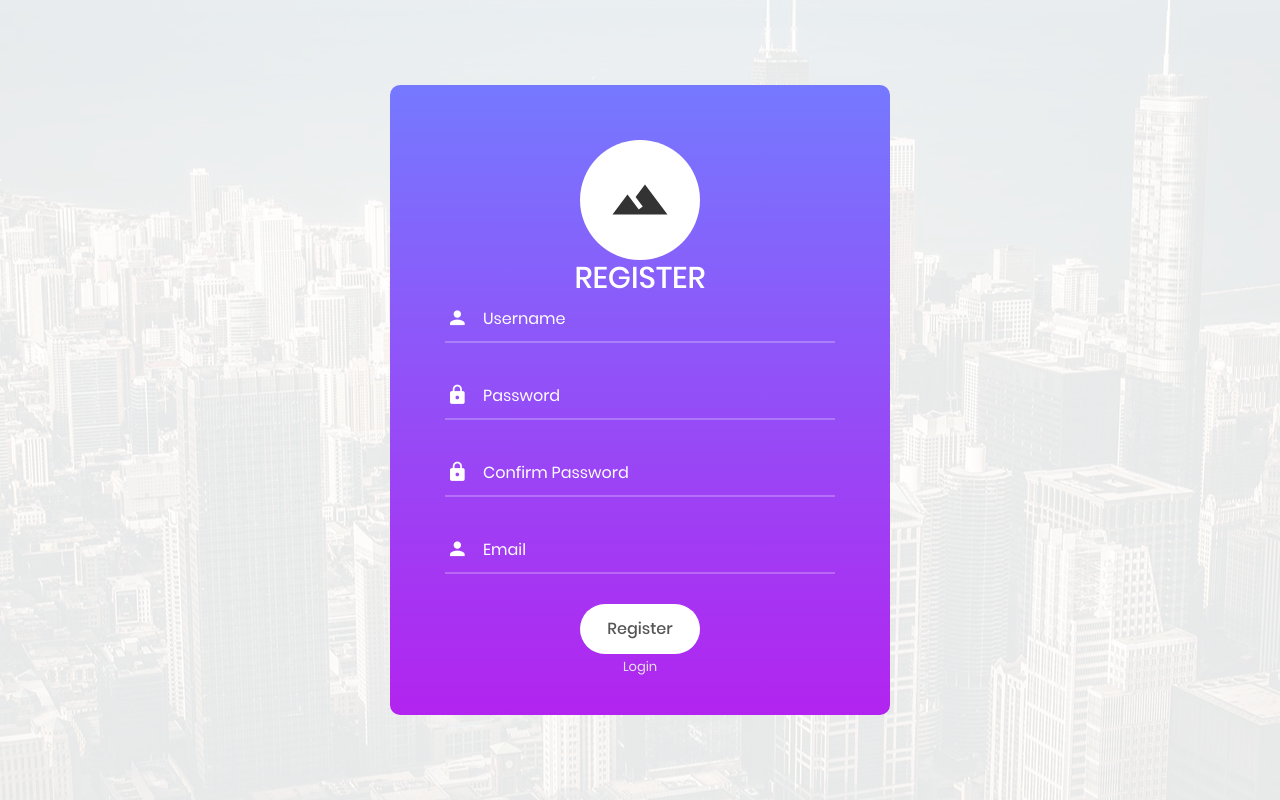
After one commit to abolfazl382/standblog_django, a Django app: page /register in a window 1280 px wide. The commit adds this page. Run offline with Django 5.2, Linux system fonts and the light colour scheme; some libraries are stand-ins or nearby versions.

Commit message:
add register view

```diff
--- /dev/null
+++ b/account/templates/account/register.html
@@ -0,0 +1,110 @@
+{% load static %}
+
+<!DOCTYPE html>
+<html lang="en">
+<head>
+	<title>Login V3</title>
+	<meta charset="UTF-8">
+	<meta name="viewport" content="width=device-width, initial-scale=1">
+<!--===============================================================================================-->
+	<link rel="icon" type="image/png" href="{% static 'images/icons/favicon.ico' %}"/>
+<!--===============================================================================================-->
+	<link rel="stylesheet" type="text/css" href="{% static 'vendor/bootstrap/css/bootstrap.min.css' %}">
+<!--===============================================================================================-->
+	<link rel="stylesheet" type="text/css" href="{% static 'fonts/font-awesome-4.7.0/css/font-awesome.min.css' %}">
+<!--===============================================================================================-->
+	<link rel="stylesheet" type="text/css" href="{% static 'fonts/iconic/css/material-design-iconic-font.min.css' %}">
+<!--===============================================================================================-->
+	<link rel="stylesheet" type="text/css" href="{% static 'vendor/animate/animate.css' %}">
+<!--===============================================================================================-->
+	<link rel="stylesheet" type="text/css" href="{% static 'vendor/css-hamburgers/hamburgers.min.css' %}">
+<!--===============================================================================================-->
+	<link rel="stylesheet" type="text/css" href="{% static 'vendor/animsition/css/animsition.min.css' %}">
+<!--===============================================================================================-->
+	<link rel="stylesheet" type="text/css" href="{% static 'vendor/select2/select2.min.css' %}">
+<!--===============================================================================================-->
+	<link rel="stylesheet" type="text/css" href="{% static 'vendor/daterangepicker/daterangepicker.css' %}">
+<!--===============================================================================================-->
+	<link rel="stylesheet" type="text/css" href="{% static 'css/util.css' %}">
+	<link rel="stylesheet" type="text/css" href="{% static 'css/main.css' %}">
+<!--===============================================================================================-->
+</head>
+<body>
+
+	<div class="limiter">
+		<div class="container-login100" style="background-image: url('{% static 'images/bg-01.jpg' %}');">
+			<div class="wrap-login100">
+				<form class="login100-form validate-form" method="post">
+                    {% csrf_token %}
+					<span class="login100-form-logo">
+						<i class="zmdi zmdi-landscape"></i>
+					</span>
+
+					<span class="login100-form-title p-b-34 p-t-27">
+						Register
+					</span>
+
+                    {% for error in errors %}
+                        <p class="text text-danger mb-2 bg-white">{{ error }}</p>
+                    {% endfor %}
+
+					<div class="wrap-input100 validate-input" data-validate = "Enter username">
+						<input class="input100" type="text" name="username" placeholder="Username">
+						<span class="focus-input100" data-placeholder="&#xf207;"></span>
+					</div>
+
+					<div class="wrap-input100 validate-input" data-validate="Enter password">
+						<input class="input100" type="password" name="password" placeholder="Password">
+						<span class="focus-input100" data-placeholder="&#xf191;"></span>
+					</div>
+
+                    <div class="wrap-input100 validate-input" data-validate="Enter password">
+						<input class="input100" type="password" name="confirm_password" placeholder="Confirm Password">
+						<span class="focus-input100" data-placeholder="&#xf191;"></span>
+					</div>
+
+                    <div class="wrap-input100 validate-input" data-validate = "Enter email">
+						<input class="input100" type="email" name="email" placeholder="Email">
+						<span class="focus-input100" data-placeholder="&#xf207;"></span>
+					</div>
+
+
+
+					<div class="container-login100-form-btn">
+						<button class="login100-form-btn">
+							Register
+						</button>
+					</div>
+
+					<div class="text-center p-t-90">
+						<a class="txt1" href="/login">
+							Login
+						</a>
+					</div>
+				</form>
+			</div>
+		</div>
+	</div>
+
+
+	<div id="dropDownSelect1"></div>
+
+<!--===============================================================================================-->
+	<script src="{% static 'vendor/jquery/jquery-3.2.1.min.js' %}"></script>
+<!--===============================================================================================-->
+	<script src="{% static 'vendor/animsition/js/animsition.min.js' %}"></script>
+<!--===============================================================================================-->
+	<script src="{% static 'vendor/bootstrap/js/popper.js' %}"></script>
+	<script src="{% static 'vendor/bootstrap/js/bootstrap.min.js' %}"></script>
+<!--===============================================================================================-->
+	<script src="{% static 'vendor/select2/select2.min.js' %}"></script>
+<!--===============================================================================================-->
+	<script src="{% static 'vendor/daterangepicker/moment.min.js' %}"></script>
+	<script src="{% static 'vendor/daterangepicker/daterangepicker.js' %}"></script>
+<!--===============================================================================================-->
+	<script src="{% static 'vendor/countdowntime/countdowntime.js' %}"></script>
+<!--===============================================================================================-->
+	<script src="{% static 'js/main.js' %}"></script>
+
+</body>
+</html>
--- a/account/urls.py
+++ b/account/urls.py
@@ -4,4 +4,5 @@ from . import views
 urlpatterns = [
     path('login', views.login_user, name='login'),
     path('logout', views.logout_user, name='logout'),
+    path('register', views.register_user, name='register'),
 ]
--- a/account/views.py
+++ b/account/views.py
@@ -1,3 +1,4 @@
+from django.contrib.auth.models import User
 from django.shortcuts import render, redirect
 from django.contrib.auth import authenticate, login, logout
 
@@ -13,9 +14,35 @@ def login_user(request):
         if user is not None:
             login(request, user)
             return redirect('/')
-    else:
-        return render(request, 'account/login.html')
+
+    return render(request, 'account/login.html')
 
 def logout_user(request):
     logout(request)
     return redirect('/')
+
+def register_user(request):
+    context = {'errors' : []}
+
+    if request.user.is_authenticated:
+        return redirect('/')
+
+    if request.method == 'POST':
+        username = request.POST.get('username')
+        password = request.POST.get('password')
+        confirm_password = request.POST.get('confirm_password')
+        email = request.POST.get('email')
+
+        if password != confirm_password:
+            context['errors'].append("Passwords don't match")
+            return render(request, 'account/register.html', context = context)
+
+        # if User.objects.get(username=username):
+        #     context['errors'].append("This username is already registered")
+        #     return render(request, 'account/register.html', context=context)
+
+        user = User.objects.create_user(username=username, password=password, email=email) # .create() didn't work
+        login(request, user)
+        return redirect('/')
+
+    return render(request, 'account/register.html')
--- a/home/templates/home/index.html
+++ b/home/templates/home/index.html
@@ -69,12 +69,15 @@ https://templatemo.com/tm-551-stand-blog
 
                 {% if request.user.is_authenticated %}
                     <li class="nav-item">
-                    <a class="nav-link" href="">{{ request.user.first_name }}</a>
+                    <a class="nav-link" href="">{{ request.user.username }}</a>
                     </li>
                     <li class="nav-item">
                     <a class="nav-link" href="/logout">logout</a>
                     </li>
                 {% else %}
+                    <li class="nav-item">
+                    <a class="nav-link" href="/register">register</a>
+                    </li>
                     <li class="nav-item">
                     <a class="nav-link" href="/login">login</a>
                     </li>
```
